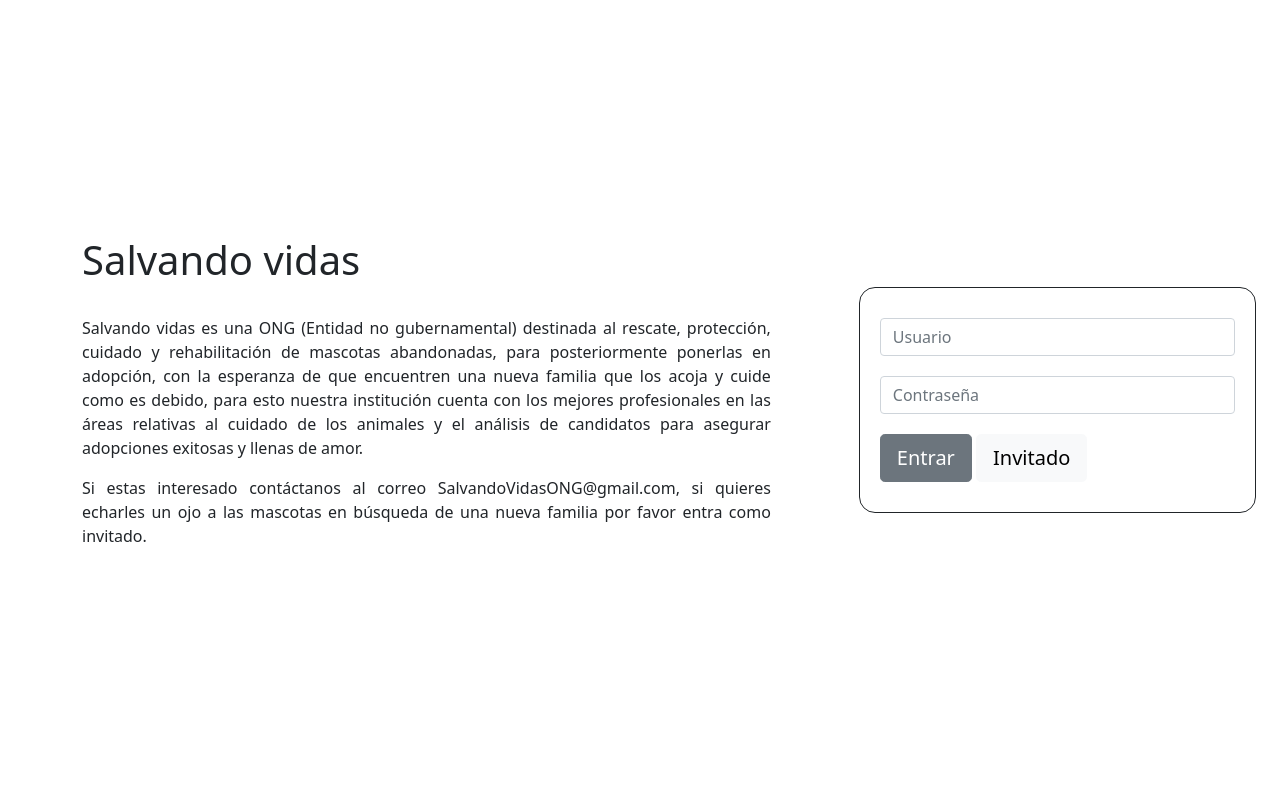
After one commit to FallenMap/SalvandoVidas, a Flask app: template Interfaz/templates/homepage.html in a window 1280 px wide. The commit adds this page. Run offline with Flask 2, Linux system fonts and the light colour scheme; the template is opened without the code that fills it, so the values that code supplies are empty; some libraries are stand-ins or nearby versions.

Commit message:
Añadida homepage

```diff
--- a/Interfaz/App.py
+++ b/Interfaz/App.py
@@ -1,21 +1,45 @@
-from flask import Flask, render_template, request, redirect, url_for, flash
+'''
+Archivo inicial del servidor
+'''
+
+from flask import Flask, render_template, request, redirect, url_for
 from flask_mysqldb import MySQL
+import re
 
-# initializations
 app = Flask(__name__)
-
-# Mysql Connection
 app.config['MYSQL_HOST'] = 'localhost'
+app.config['MYSQL_DB'] = ''
 app.config['MYSQL_USER'] = 'root'
 app.config['MYSQL_PASSWORD'] = '1234'
-app.config['MYSQL_DB'] = 'salvandovidas'
 mysql = MySQL(app)
 
-# routes
 @app.route('/')
-def Index():
-    return 'Hola mundo'
+def Homepage():
+    return render_template('homepage.html')
 
-# starting the app
-if __name__ == "__main__":
-    app.run(port=3000, debug=True)
+@app.route('/login_form', methods =['POST'])
+def login_form():
+    if request.method == 'POST':
+        user = request.form['user']
+        password = request.form['password']
+        app.config['MYSQL_USER'] = user
+        app.config['MYSQL_PASSWORD'] = password
+        try:
+            cur = mysql.connection.cursor()
+            cur.execute('SET ROLE ALL;')
+            cur.execute('SELECT CURRENT_ROLE();')
+            data = cur.fetchall()
+            perfil = re.split(r'(\W+)',(str(data[0])))[2]
+            print(perfil)
+        except :
+            print("Usuario denegado")
+            return redirect(url_for("Homepage"))
+    return redirect("/user/"+ perfil)
+
+@app.route('/user/<perfil>')
+def user_perfil(perfil):
+    print("Bienvenido ", perfil)
+    return redirect(url_for('Homepage'))
+
+if __name__ == '__main__':
+    app.run(port = 3000, debug = True)
--- /dev/null
+++ b/Interfaz/static/css/homepage.css
@@ -0,0 +1,22 @@
+body {
+  margin: 0;
+  padding: 0;
+  height: 100vh;
+}
+
+#login .container {
+    margin: 20px;
+}
+
+#login .container .form-group {
+    padding: 10px;
+    padding-left: 0px;
+    padding-right: 0px;
+}
+
+#login .container  #login-form {
+  padding: 20px;
+  margin: 20px;
+  border: 1px solid;
+  border-radius: 1em;
+}
--- /dev/null
+++ b/Interfaz/templates/homepage.html
@@ -0,0 +1,48 @@
+{% extends "layout.html" %}
+    {% block style %}
+    <link rel="stylesheet" href="../static/css/homepage.css" >
+    {% endblock %}
+    {% block content %}
+	<div class="container">
+	    <div class="row align-items-center" style="height:100%; position: fixed; text-align: justify;">
+		<div class="col-7 align-self-center">
+		    <h1>Salvando vidas</h1>
+		    <p><br>Salvando vidas es una ONG (Entidad no gubernamental) destinada al rescate, protección, cuidado y rehabilitación de mascotas abandonadas, para posteriormente ponerlas en adopción, con la esperanza de que encuentren una nueva familia que los acoja y cuide como es debido, para esto nuestra institución cuenta con los mejores profesionales en las áreas relativas al cuidado de los animales y el análisis de candidatos para asegurar adopciones exitosas y llenas de amor.</p>
+		    <p>Si estas interesado contáctanos al correo SalvandoVidasONG@gmail.com, si quieres echarles un ojo a las mascotas en búsqueda de una nueva familia por favor entra como invitado.</p>
+		</div>
+		<div class="col-5">
+		    <div id="login">
+			<div class="container">
+			    <div id="login-form">
+				<form action="{{url_for('login_form')}}" method="POST">
+				    <div class="form-group">
+					<input type="text" class="form-control" name="user" placeholder="Usuario">
+				    </div>
+				    <div class="form-group">
+					<input type="password" class="form-control" name="password" placeholder="Contraseña">
+				    </div>
+				    <div class="form-group">
+					<button id="btn-entrar" type="submit" class="btn btn-secondary btn-lg ">Entrar</button>
+					<a href="/user/invitado" id="btn-invitado" class="btn btn-light btn-lg ">Invitado</a>
+				    </div>
+				</form>
+			    </div>
+			</div>
+		    </div>
+		    {% with messages = get_flashed_messages()  %}
+		    {% if messages %}
+		    {% for message in messages %}
+		    <div class="alert alert-success alert-dismissible fade show" role="alert">
+		    {{ message }}
+		    <button type="button" class="close" data-dismiss="alert" aria-label="Close">
+		    <span aria-hidden="true">&times;</span>
+		    </button>
+		    </div>
+		    {% endfor %}
+		    {% endif %}
+		    {% endwith %}
+		</div>
+	    </div>
+	</div>
+	<script src="https://cdn.jsdelivr.net/npm/bootstrap@5.0.2/dist/js/bootstrap.bundle.min.js" integrity="sha384-MrcW6ZMFYlzcLA8Nl+NtUVF0sA7MsXsP1UyJoMp4YLEuNSfAP+JcXn/tWtIaxVXM" crossorigin="anonymous"></script>
+    {% endblock %}
--- a/Interfaz/templates/layout.html
+++ b/Interfaz/templates/layout.html
@@ -1,21 +1,19 @@
 <!doctype html>
 <html lang="en">
   <head>
+    <title>Salvando Vidas</title>
     <!-- Required meta tags -->
     <meta charset="utf-8">
     <meta name="viewport" content="width=device-width, initial-scale=1">
 
     <!-- Bootstrap CSS -->
     <link href="https://cdn.jsdelivr.net/npm/bootstrap@5.0.2/dist/css/bootstrap.min.css" rel="stylesheet" integrity="sha384-EVSTQN3/azprG1Anm3QDgpJLIm9Nao0Yz1ztcQTwFspd3yD65VohhpuuCOmLASjC" crossorigin="anonymous">
-
-    <title>Salvando Vidas</title>
+    {% block style %}
+    {% endblock %}
   </head>
   <body>
     {% block content %}
     {% endblock %}
-    <!-- Optional JavaScript; choose one of the two! -->
-
-    <!-- Option 1: Bootstrap Bundle with Popper -->
     <script src="https://cdn.jsdelivr.net/npm/bootstrap@5.0.2/dist/js/bootstrap.bundle.min.js" integrity="sha384-MrcW6ZMFYlzcLA8Nl+NtUVF0sA7MsXsP1UyJoMp4YLEuNSfAP+JcXn/tWtIaxVXM" crossorigin="anonymous"></script>
   </body>
 </html>
```
